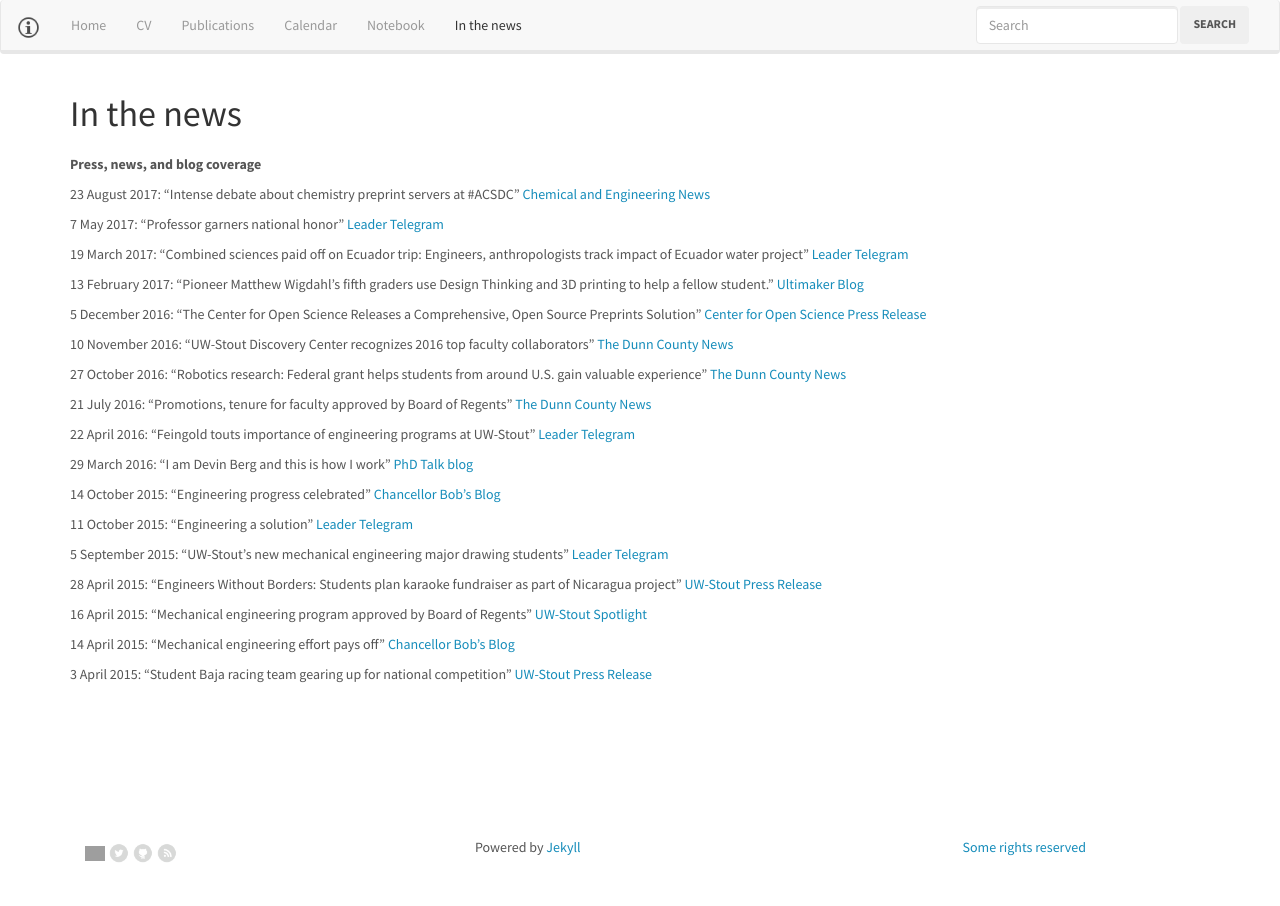
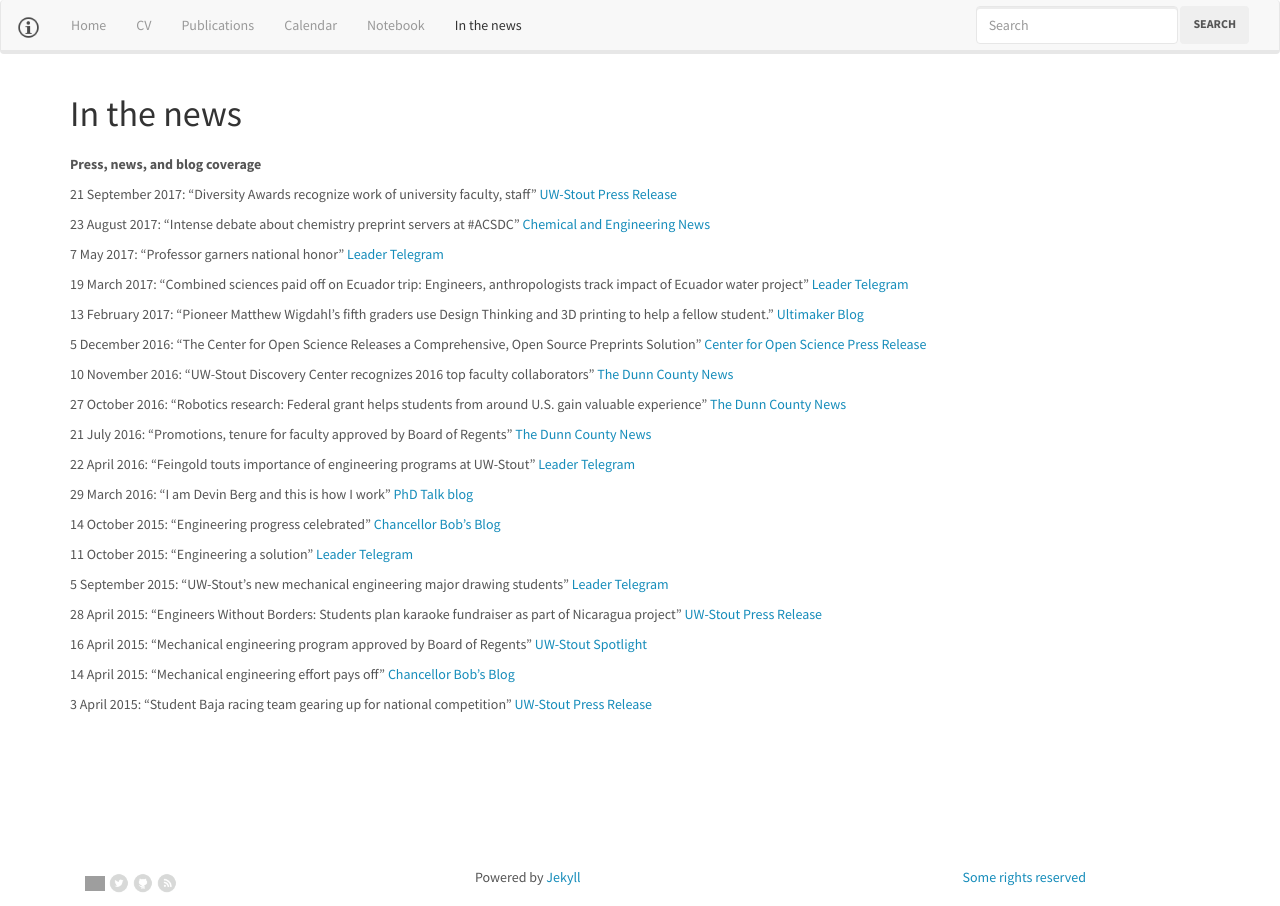
Before and after one commit to devinberg/devinberg.com, a Jekyll site: the page built from in-the-news/index.md, in a window 1280 px wide. Built offline with Jekyll 4.4.1, drawn with Linux system fonts in a browser that asks for light colours; nearby versions of some CDN libraries; comment, search, counter and statistics services are not loaded; grey boxes are pictures that could not be loaded.

Commit message:
diversity award PR

```diff
--- a/in-the-news/index.md
+++ b/in-the-news/index.md
@@ -5,6 +5,8 @@ section: In the news
 ---
 
 <strong>Press, news, and blog coverage</strong>
+
+21 September 2017: "Diversity Awards recognize work of university faculty, staff" <a href="http://www.uwstout.edu/news/articles/Diversity-Awards-recognize-work-of-university-faculty-staff.cfm" target="_blank">UW-Stout Press Release</a>
 
 23 August 2017: "Intense debate about chemistry preprint servers at #ACSDC" <a href="http://acsmeetings.cenmag.org/debate-chemistry-preprint-servers-chemarxiv-at-acsdc/" target="_blank">Chemical and Engineering News</a>
 
```
